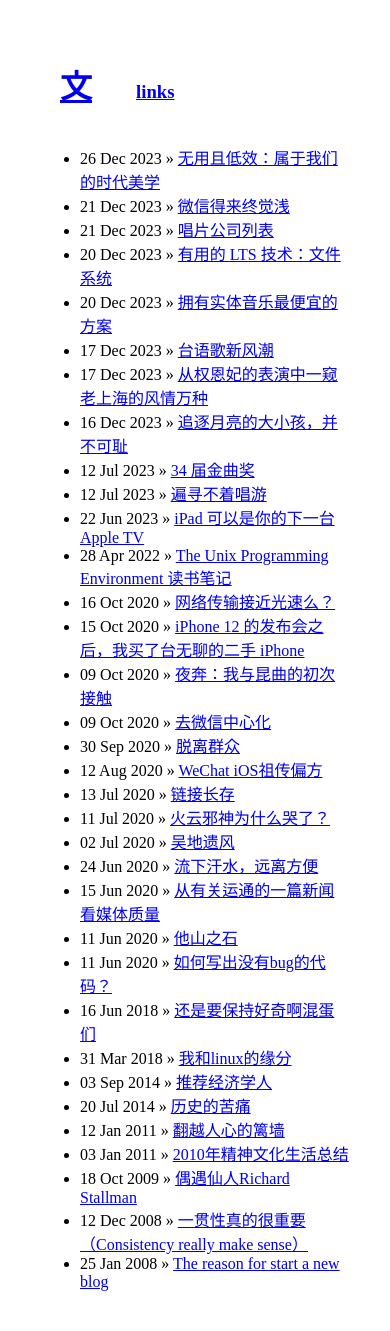
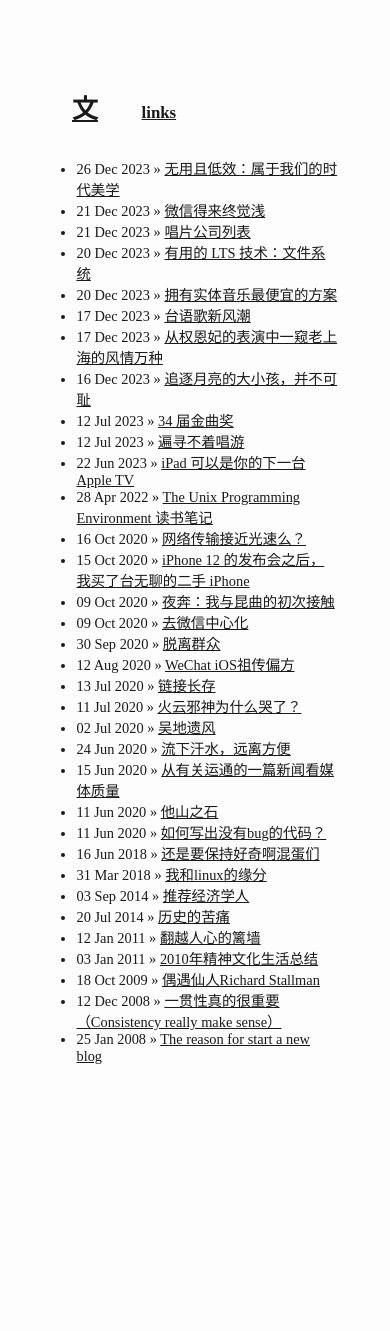
Before and after one commit to wangw469/wangw469.github.io, a Jekyll site: the page built from index.html, in a window 390 px wide. Built offline with Jekyll 4.4.1, drawn with Linux system fonts in a browser that asks for light colours; after the commit the page ends 1131 px from its top, so only the background shows below that.

Commit message:
update layout

```diff
--- a/_layouts/default.html
+++ b/_layouts/default.html
@@ -5,6 +5,161 @@
    <meta name="viewport" content="width=device-width, initial-scale=1">
    <meta http-equiv="content-type" content="text/html; charset=utf-8" />
    <style>
+
+    html {
+      color: #1a1a1a;
+      background-color: #fdfdfd;
+    }
+    body {
+      margin: 0 auto;
+      max-width: 36em;
+      padding-left: 50px;
+      padding-right: 50px;
+      padding-top: 50px;
+      padding-bottom: 50px;
+      hyphens: auto;
+      overflow-wrap: break-word;
+      text-rendering: optimizeLegibility;
+      font-kerning: normal;
+    }
+    @media (max-width: 600px) {
+      body {
+        font-size: 0.9em;
+        padding: 12px;
+      }
+      h1 {
+        font-size: 1.8em;
+      }
+    }
+    @media print {
+      html {
+        background-color: white;
+      }
+      body {
+        background-color: transparent;
+        color: black;
+        font-size: 12pt;
+      }
+      p, h2, h3 {
+        orphans: 3;
+        widows: 3;
+      }
+      h2, h3, h4 {
+        page-break-after: avoid;
+      }
+    }
+    p {
+      margin: 1em 0;
+    }
+    a {
+      color: #1a1a1a;
+    }
+    a:visited {
+      color: #1a1a1a;
+    }
+    img {
+      max-width: 100%;
+    }
+    h1, h2, h3, h4, h5, h6 {
+      margin-top: 1.4em;
+    }
+    h5, h6 {
+      font-size: 1em;
+      font-style: italic;
+    }
+    h6 {
+      font-weight: normal;
+    }
+    ol, ul {
+      padding-left: 1.7em;
+      margin-top: 1em;
+    }
+    li > ol, li > ul {
+      margin-top: 0;
+    }
+    blockquote {
+      margin: 1em 0 1em 1.7em;
+      padding-left: 1em;
+      border-left: 2px solid #e6e6e6;
+      color: #606060;
+    }
+    code {
+      font-family: Menlo, Monaco, Consolas, 'Lucida Console', monospace;
+      font-size: 85%;
+      margin: 0;
+      hyphens: manual;
+    }
+    pre {
+      margin: 1em 0;
+      overflow: auto;
+    }
+    pre code {
+      padding: 0;
+      overflow: visible;
+      overflow-wrap: normal;
+    }
+    .sourceCode {
+     background-color: transparent;
+     overflow: visible;
+    }
+    hr {
+      background-color: #1a1a1a;
+      border: none;
+      height: 1px;
+      margin: 1em 0;
+    }
+    table {
+      margin: 1em 0;
+      border-collapse: collapse;
+      width: 100%;
+      overflow-x: auto;
+      display: block;
+      font-variant-numeric: lining-nums tabular-nums;
+    }
+    table caption {
+      margin-bottom: 0.75em;
+    }
+    tbody {
+      margin-top: 0.5em;
+      border-top: 1px solid #1a1a1a;
+      border-bottom: 1px solid #1a1a1a;
+    }
+    th {
+      border-top: 1px solid #1a1a1a;
+      padding: 0.25em 0.5em 0.25em 0.5em;
+    }
+    td {
+      padding: 0.125em 0.5em 0.25em 0.5em;
+    }
+    header {
+      margin-bottom: 4em;
+      text-align: center;
+    }
+    #TOC li {
+      list-style: none;
+    }
+    #TOC ul {
+      padding-left: 1.3em;
+    }
+    #TOC > ul {
+      padding-left: 0;
+    }
+    #TOC a:not(:hover) {
+      text-decoration: none;
+    }
+    code{white-space: pre-wrap;}
+    span.smallcaps{font-variant: small-caps;}
+    div.columns{display: flex; gap: min(4vw, 1.5em);}
+    div.column{flex: auto; overflow-x: auto;}
+    div.hanging-indent{margin-left: 1.5em; text-indent: -1.5em;}
+    ul.task-list{list-style: none;}
+    ul.task-list li input[type="checkbox"] {
+      width: 0.8em;
+      margin: 0 0.8em 0.2em -1.6em;
+      vertical-align: middle;
+    }
+    .display.math{display: block; text-align: center; margin: 0.5rem auto;}
+
         .title h1,
         .title h3 {
             display: inline-block;
--- a/_layouts/post.html
+++ b/_layouts/post.html
@@ -1,6 +1,4 @@
 ---
 layout: default
 ---
-<div id="post">
 {{ content }}
-</div>
```
Also changed, not shown: 1 other file.
